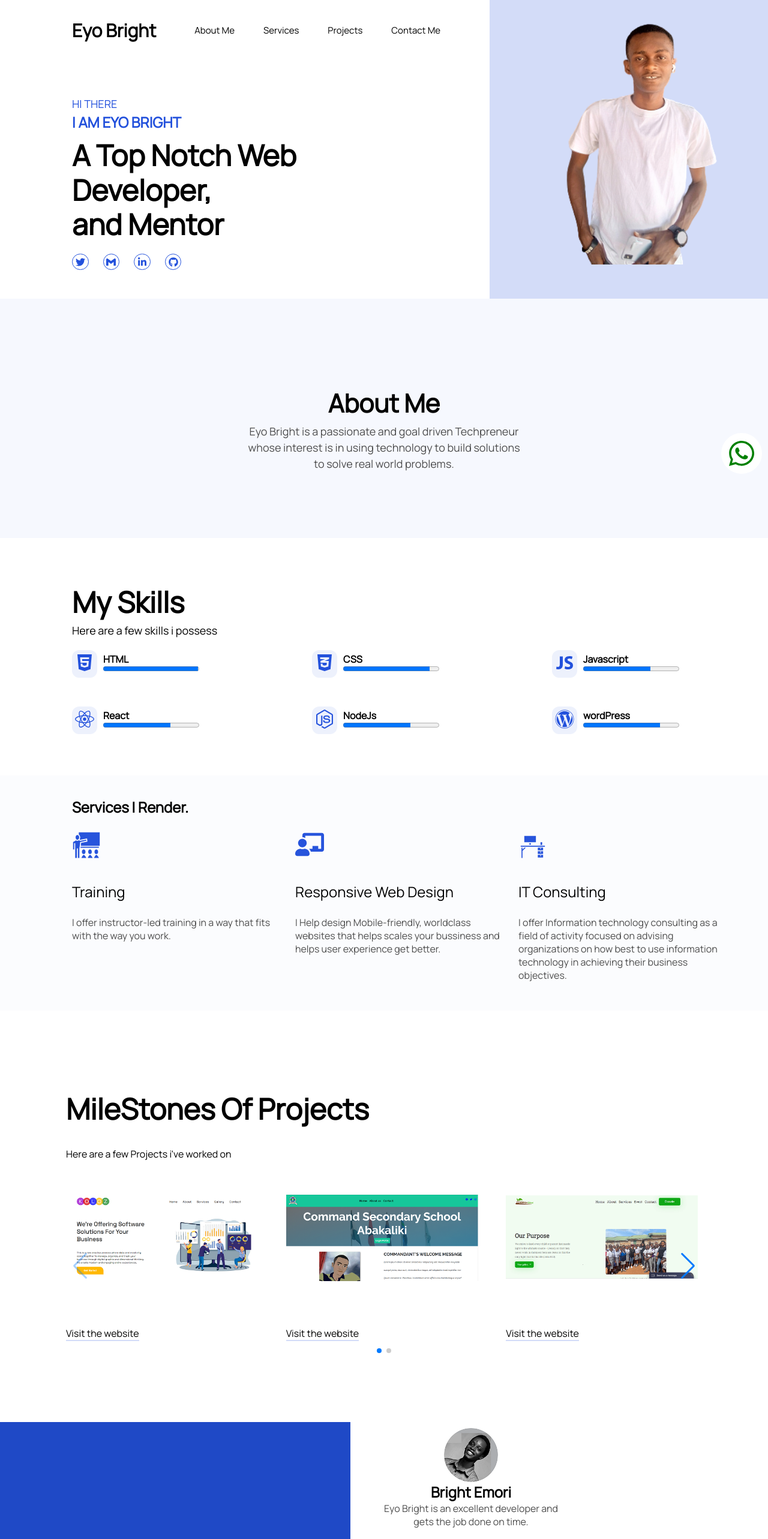
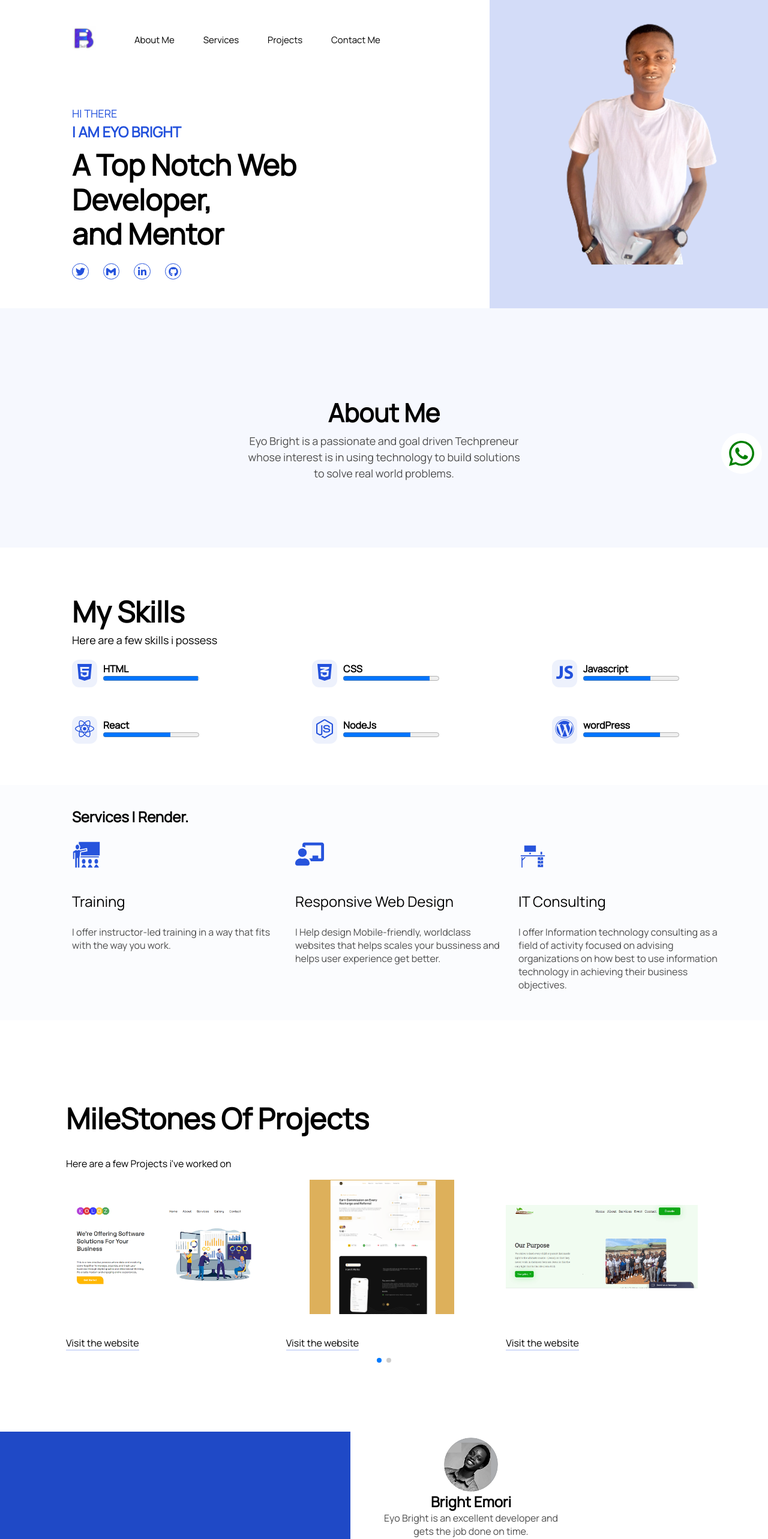
Before and after one commit to B-gentle/simple-portfolio, a React (Create React App) app: page / in a window 1280 px wide. Shown: the top 2566 px of the page at 60% size. Built offline with nearby package versions, Linux system fonts and the light colour scheme.

Commit message:
changed the logo and added a new project as well as removed the navigation in slide

```diff
--- a/src/components/header/navbar/Navbar.js
+++ b/src/components/header/navbar/Navbar.js
@@ -2,13 +2,14 @@ import { React, useState } from 'react';
 import './navbar.css';
 import { MdMenuOpen } from 'react-icons/md';
 import { Link } from 'react-scroll/modules';
+import logo from '../../../images/BTECH.png';
 
 const Navbar = () => {
   const [isClicked, setIsClicked] = useState(false);
   return (
     <nav>
       <div>
-        <h2>Eyo Bright</h2>
+        <Link to="/"><img width="40px" height="40px" src={logo} alt="logo" /></Link>
         <ul className={isClicked? 'drop' : ''}>
           <Link spy={true} to='about-me' smooth={true} activeClass='activeClass'><li>About Me</li></Link>
           <Link spy={true} to='services' smooth={true} activeClass='activeClass'><li>Services</li></Link>
--- a/src/components/header/navbar/navbar.css
+++ b/src/components/header/navbar/navbar.css
@@ -1,12 +1,9 @@
 nav div{
     display: flex;
     align-items: center;
+    margin-top: 1rem;
 }
 
-nav div h2{
-    font-weight: 800;
-    font-size: 1.88rem;
-}
 
 nav div ul{
     display: flex;
@@ -39,7 +36,7 @@ nav div span{
         background-color: rgba(35, 81, 220, 0.6);
         transition: all 2s ease;
         height: 60vh;
-        padding: 1rem;
+        padding: 0.5rem;
         color: #FFFFFF;
     }
 
@@ -49,7 +46,7 @@ nav div span{
     }
 
     nav div ul.drop{
-        top: 67px;
+        top: 61px;
         left: 30%;
         transition: all 2.5s ease;
     }
--- a/src/components/projects/Projects.js
+++ b/src/components/projects/Projects.js
@@ -17,7 +17,7 @@ const Projects = () => {
         slidesPerView={1}
         spaceBetween={10}
         grabCursor={true}
-        navigation={true}
+        // navigation={true}
         pagination={{
           clickable: true,
         }}
@@ -40,7 +40,7 @@ const Projects = () => {
       >
         {
           projectSlide && projectSlide.map((project, id) =>
-            <SwiperSlide>
+            <SwiperSlide key={id}>
               <div className='project-slide-box'>
                 <img src={project.img} alt='' />
                 <a href={project.src}>Visit the website</a>
--- a/src/components/projects/projects.css
+++ b/src/components/projects/projects.css
@@ -13,11 +13,11 @@
     font-size: 16px;
 }
 
-.project-slider{
+.project-slider {
     width: 100%;
 }
 
-.project-slider .swiper-slider{
+.project-slider .swiper-slider {
     width: 80%;
     border: 2px solid red;
 }
@@ -27,26 +27,26 @@
     height: 20rem;
 }
 
-.project-slide-box img{
+.project-slide-box img {
     width: 100%;
     height: 14rem;
     margin-bottom: 2rem;
     object-fit: contain;
 }
 
-.project-slide-box a{
+.project-slide-box a {
     text-decoration: none;
     text-align: center;
     color: #000;
     border-bottom: 2px solid #D3DCF8;
 }
 
-.project-slide-box a:hover{
+.project-slide-box a:hover {
     font-size: 2rem;
 }
 
 @media screen and (max-width:580px) {
-    .projects{
+    .projects {
         padding: 20px 1rem 100px 1rem;
     }
 
@@ -54,9 +54,9 @@
         font-size: 38px;
     }
 
-    .project-slider .swiper-slider{
+    .project-slider .swiper-slider {
         width: 90%;
-        overflow: visible!important;
+        overflow: visible !important;
     }
 
     .project-slide-box {
@@ -71,4 +71,23 @@
     .project-slide-box {
         text-decoration: none;
     }
+
+    .swiper-button-prev {
+        position: absolute;
+        bottom: 0!important;
+        width: 10px!important;
+        border: 2px solid red;
+    }
+
+    .swiper-button-prev::after{
+        font-size: 1px;
+    }
+    .swiper-button-next::after{
+
+    }
+
+    .swiper-button-next {
+        width: 10px!important;
+        border: 2px solid red;
+    }
 }
--- a/src/data/data.js
+++ b/src/data/data.js
@@ -1,5 +1,5 @@
 import koloz from '../images/koloz1.png';
-import cssa from '../images/cssa1.png';
+import rechargewise from '../images/myrechargewise.png';
 import childrenGlobal from '../images/childrenGlobal.png';
 import tomyvytas from '../images/tomyvytas1.png';
 
@@ -12,12 +12,12 @@ export const projectSlide = [
         src: 'https://koloz.netlify.app'
     },
     {
-        img: cssa,
-        src: 'https://cssabakaliki.netlify.app'
+        img: rechargewise,
+        src: 'https://myrechargewise.com'
     },
     {
         img: childrenGlobal,
-        src: 'https://childrensglobal.org'
+        src: 'https://children-global.org'
     },
     {
         img: tomyvytas,
```
Also changed, not shown: src/images/BTECH.png (added), src/images/myrechargewise.png (added).
